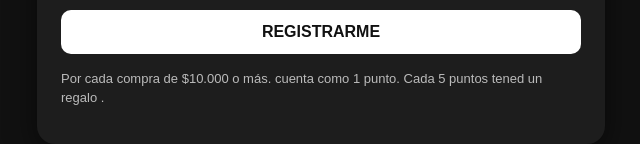
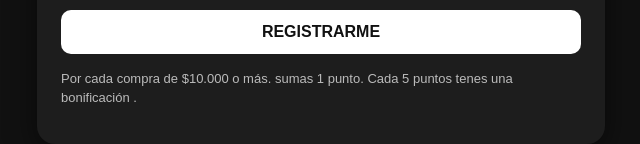
Before and after one commit to ClubLos5Hermanos/club-los-5-hermanos, a plain HTML site: page index.html in a window 1280 px wide. Shown: the part 430-574 px from the top of the page, 319-959 px from the left. Drawn offline with Linux system fonts and the light colour scheme.

Commit message:
Update index.html

```diff
--- a/index.html
+++ b/index.html
@@ -39,7 +39,7 @@ button:disabled{opacity:0.6;cursor:not-allowed}
 
     <button id="btn" onclick="register()">REGISTRARME</button>
 
-    <p class="note"> Por cada compra de $10.000 o más. cuenta como 1 punto. Cada 5 puntos tened un regalo .</p>
+    <p class="note"> Por cada compra de $10.000 o más. sumas 1 punto. Cada 5 puntos tenes una bonificación .</p>
   </div>
 
   <div id="ok" class="success">
```
